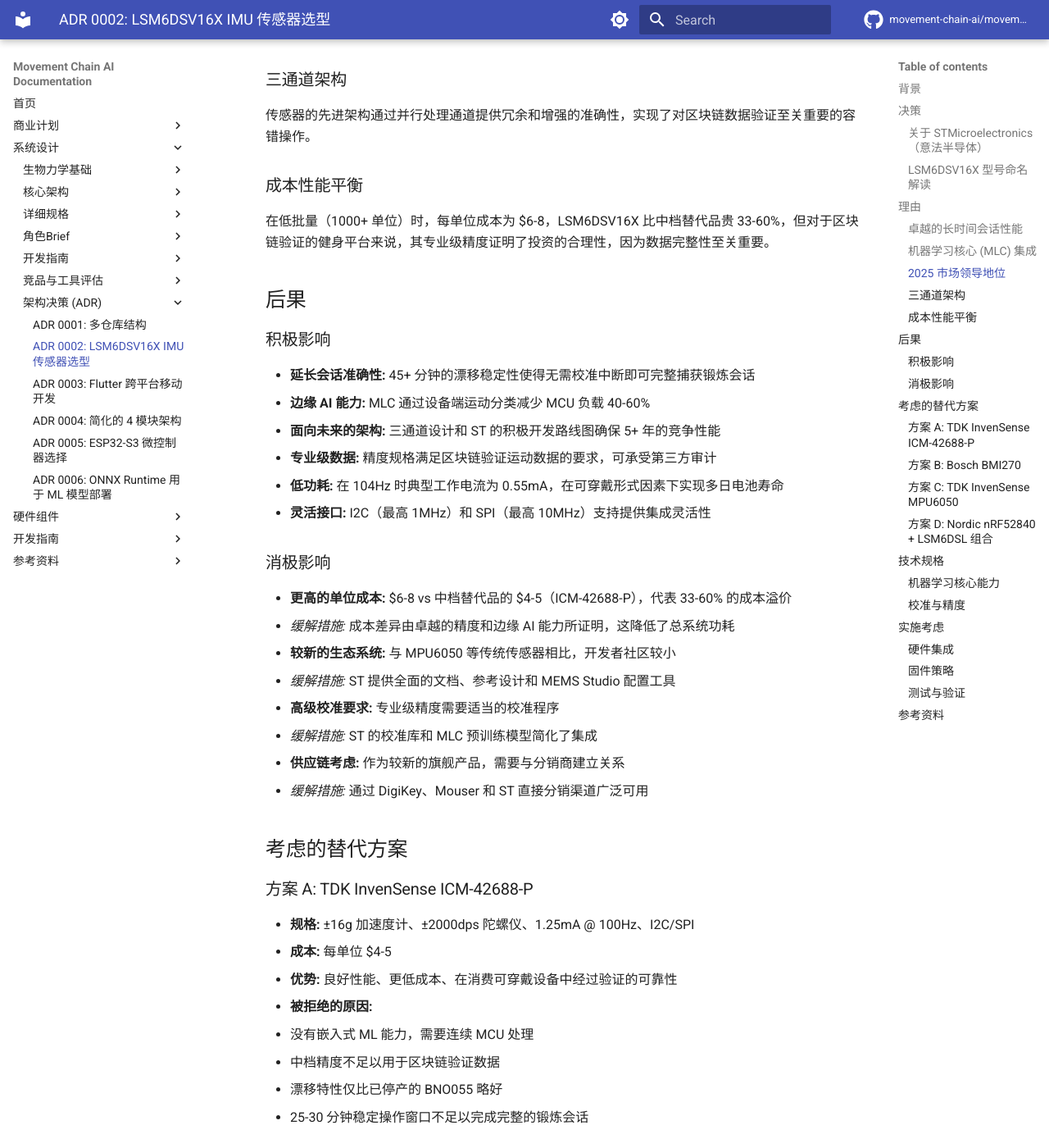
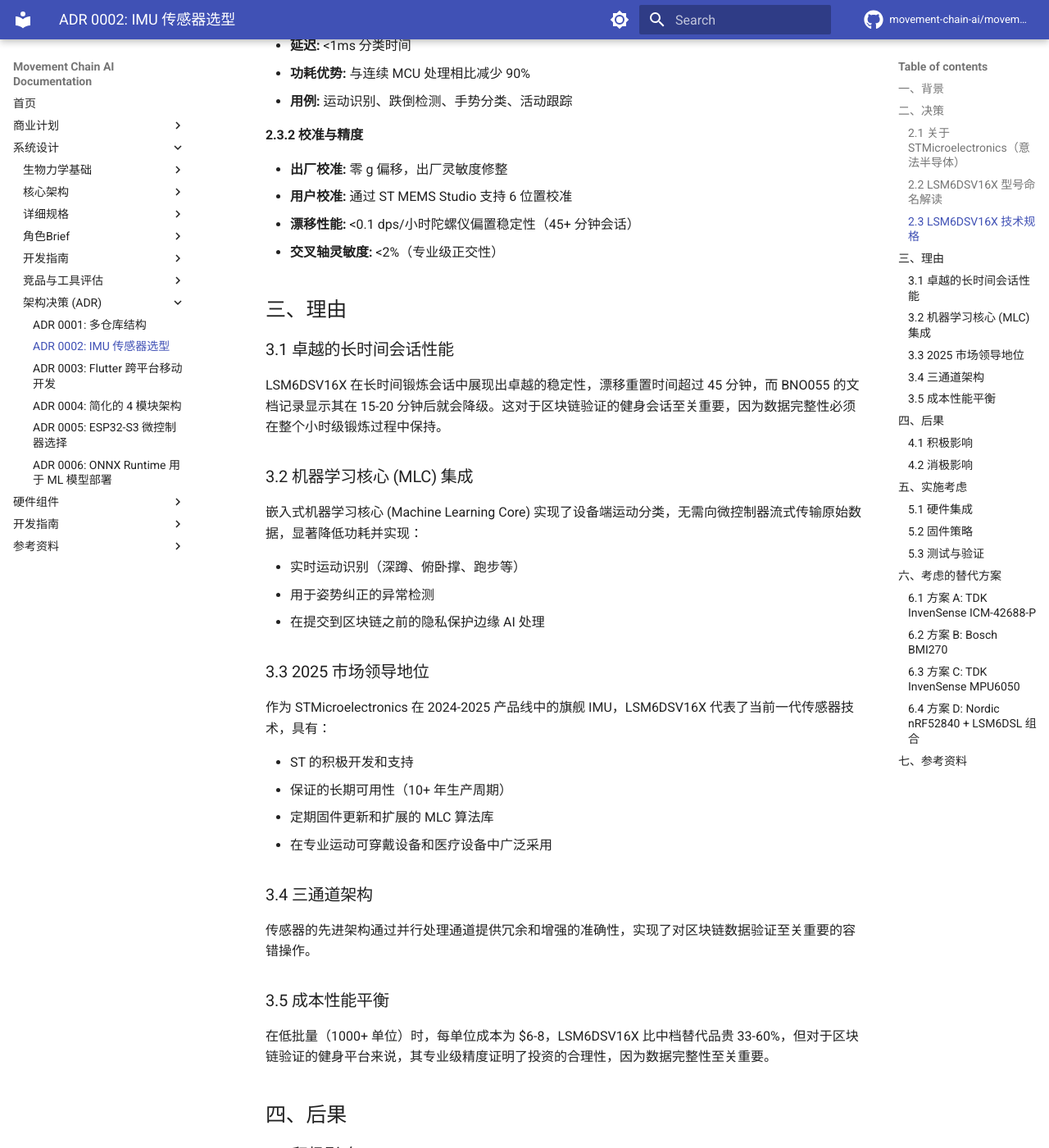
Before and after one commit to movement-chain-ai/movement-chain-docs, an MkDocs documentation site: the page built from docs/zh/design/decisions/0002-lsm6dsv16x-imu.md, in a window 1280 px wide and 1400 px high, scrolled down 2180 px. Shown: the whole window at 82% size. Built offline with MkDocs 1.6.1 and Material for MkDocs 9.7.7, drawn with Linux system fonts in a browser that asks for light colours; comment, search, counter and statistics services are not loaded; the version menu is left out; some of the changed text lies outside the part shown.

Commit message:
docs: ADR-0002 添加中文编号结构（一、二、2.1 等）

```diff
--- a/docs/zh/design/decisions/0002-lsm6dsv16x-imu.md
+++ b/docs/zh/design/decisions/0002-lsm6dsv16x-imu.md
@@ -1,11 +1,8 @@
-# ADR 0002: LSM6DSV16X IMU 传感器选型
+# ADR 0002: IMU 传感器选型
 
-**日期:** 2025-12-01
-**状态:** 已接受
+## 一、背景
 
-## 背景
-
-Movement Chain AI 需要一个高性能的 6 轴[惯性测量单元（IMU）](../../reference/engineering-glossary.md#1-imu-惯性测量单元)，能够以 100Hz [采样率](../../reference/engineering-glossary.md#3-采样率-sampling-rate)捕获人体运动数据，用于区块链验证的健身跟踪和运动分析。之前流行的 Bosch BNO055 传感器已经停产，因此需要选择一个现代化的替代品，满足以下要求：
+Movement Chain AI 需要一个高性能的 6 轴[惯性测量单元（IMU）](../../reference/engineering-glossary.md#1-imu-惯性测量单元)，能够以最低 100Hz [采样率](../../reference/engineering-glossary.md#3-采样率-sampling-rate)捕获人体运动数据，用于区块链验证的健身跟踪和运动分析。之前流行的 Bosch BNO055 传感器已经停产，且存在使用 15-20 分钟后漂移明显加剧的问题（无法支撑完整的锻炼时长），因此需要选择一个现代化的替代品，满足以下要求：
 
 - **采样率:** 最低 100Hz 以实现准确的运动捕获
 - **精度:** 专业级校准，在 45+ 分钟锻炼期间[漂移](../../reference/engineering-glossary.md#4-漂移-drift)最小
@@ -14,17 +11,15 @@ Movement Chain AI 需要一个高性能的 6 轴[惯性测量单元（IMU）](..
 - **集成性:** 与 ESP32 生态系统兼容的 [I2C/SPI](../../reference/engineering-glossary.md#6-i2c--spi-通信协议) 接口
 - **市场定位:** 必须是当前一代（2025 年）传感器，具有长期可用性
 
-BNO055 的停产及其已知的在长时间会话中（>30 分钟）的漂移问题，为升级到 2025 年最佳 IMU 技术创造了机会。
-
-## 决策
+## 二、决策
 
 选择 **STMicroelectronics LSM6DSV16X** 作为 Movement Chain AI 硬件的主要 IMU 传感器。
 
-### 关于 STMicroelectronics（意法半导体）
+### 2.1 关于 STMicroelectronics（意法半导体）
 
 STMicroelectronics（意法半导体）是全球领先的半导体公司，由意大利 SGS Microelettronica 和法国 Thomson Semiconducteurs 于 1987 年合并成立。公司总部位于瑞士日内瓦，是全球第八大半导体制造商，在 MEMS（微机电系统）传感器领域处于领导地位，尤其在消费电子、汽车和工业应用的运动传感器市场占据重要份额。
 
-### LSM6DSV16X 型号命名解读
+### 2.2 LSM6DSV16X 型号命名解读
 
 | 字段 | 含义 | 说明 |
 |------|------|------|
@@ -41,107 +36,7 @@ STMicroelectronics（意法半导体）是全球领先的半导体公司，由
 - **LSM6DSV32X**: ±32g 加速度计，适用于高冲击运动（拳击、极限运动）
 - **LSM6DSO**: 上一代产品，无 MLC，适用于成本敏感应用
 
-## 理由
-
-### 卓越的长时间会话性能
-
-LSM6DSV16X 在长时间锻炼会话中展现出卓越的稳定性，漂移重置时间超过 45 分钟，而 BNO055 的文档记录显示其在 15-20 分钟后就会降级。这对于区块链验证的健身会话至关重要，因为数据完整性必须在整个小时级锻炼过程中保持。
-
-### 机器学习核心 (MLC) 集成
-
-嵌入式机器学习核心 (Machine Learning Core) 实现了设备端运动分类，无需向微控制器流式传输原始数据，显著降低功耗并实现：
-
-- 实时运动识别（深蹲、俯卧撑、跑步等）
-- 用于姿势纠正的异常检测
-- 在提交到区块链之前的隐私保护边缘 AI 处理
-
-### 2025 市场领导地位
-
-作为 STMicroelectronics 在 2024-2025 产品线中的旗舰 IMU，LSM6DSV16X 代表了当前一代传感器技术，具有：
-
-- ST 的积极开发和支持
-- 保证的长期可用性（10+ 年生产周期）
-- 定期固件更新和扩展的 MLC 算法库
-- 在专业运动可穿戴设备和医疗设备中广泛采用
-
-### 三通道架构
-
-传感器的先进架构通过并行处理通道提供冗余和增强的准确性，实现了对区块链数据验证至关重要的容错操作。
-
-### 成本性能平衡
-
-在低批量（1000+ 单位）时，每单位成本为 $6-8，LSM6DSV16X 比中档替代品贵 33-60%，但对于区块链验证的健身平台来说，其专业级精度证明了投资的合理性，因为数据完整性至关重要。
-
-## 后果
-
-### 积极影响
-
-- **延长会话准确性:** 45+ 分钟的漂移稳定性使得无需校准中断即可完整捕获锻炼会话
-- **边缘 AI 能力:** MLC 通过设备端运动分类减少 MCU 负载 40-60%
-- **面向未来的架构:** 三通道设计和 ST 的积极开发路线图确保 5+ 年的竞争性能
-- **专业级数据:** 精度规格满足区块链验证运动数据的要求，可承受第三方审计
-- **低功耗:** 在 104Hz 时典型工作电流为 0.55mA，在可穿戴形式因素下实现多日电池寿命
-- **灵活接口:** I2C（最高 1MHz）和 SPI（最高 10MHz）支持提供集成灵活性
-
-### 消极影响
-
-- **更高的单位成本:** $6-8 vs 中档替代品的 $4-5（ICM-42688-P），代表 33-60% 的成本溢价
-  - *缓解措施:* 成本差异由卓越的精度和边缘 AI 能力所证明，这降低了总系统功耗
-- **较新的生态系统:** 与 MPU6050 等传统传感器相比，开发者社区较小
-  - *缓解措施:* ST 提供全面的文档、参考设计和 MEMS Studio 配置工具
-- **高级校准要求:** 专业级精度需要适当的校准程序
-  - *缓解措施:* ST 的校准库和 MLC 预训练模型简化了集成
-- **供应链考虑:** 作为较新的旗舰产品，需要与分销商建立关系
-  - *缓解措施:* 通过 DigiKey、Mouser 和 ST 直接分销渠道广泛可用
-
-## 考虑的替代方案
-
-### 方案 A: TDK InvenSense ICM-42688-P
-
-- **规格:** ±16g 加速度计、±2000dps 陀螺仪、1.25mA @ 100Hz、I2C/SPI
-- **成本:** 每单位 $4-5
-- **优势:** 良好性能、更低成本、在消费可穿戴设备中经过验证的可靠性
-- **被拒绝的原因:**
-  - 没有嵌入式 ML 能力，需要连续 MCU 处理
-  - 中档精度不足以用于区块链验证数据
-  - 漂移特性仅比已停产的 BNO055 略好
-  - 25-30 分钟稳定操作窗口不足以完成完整的锻炼会话
-
-### 方案 B: Bosch BMI270
-
-- **规格:** ±16g 加速度计、±2000dps 陀螺仪、0.7mA @ 100Hz、I2C/SPI
-- **成本:** 每单位 $3-4
-- **优势:** 出色的功耗效率、Bosch 传感器融合算法、更低成本
-- **被拒绝的原因:**
-  - 消费级定位（智能手机/健身手环）vs 专业运动可穿戴设备
-  - 与 LSM6DSV16X 的专用 MLC 相比，ML 能力有限
-  - Bosch 停产 BNO055 引发对长期产品线稳定性的担忧
-  - 精度规格低于区块链数据验证要求
-
-### 方案 C: TDK InvenSense MPU6050
-
-- **规格:** ±16g 加速度计、±2000dps 陀螺仪、3.9mA @ 100Hz、仅 I2C
-- **成本:** 每单位 $2-3
-- **优势:** 极低成本、大量社区支持、Arduino 库成熟度
-- **被拒绝的原因:**
-  - 2013 年时代技术，按 2025 年标准实际上已过时
-  - 高功耗（3.9mA）vs 现代替代品（0.55-1.25mA）
-  - 较差的漂移特性（10-15 分钟稳定窗口）
-  - 没有边缘 AI 能力
-  - 仅 I2C 接口限制高速数据吞吐量
-
-### 方案 D: Nordic nRF52840 + LSM6DSL 组合
-
-- **规格:** 蓝牙 SoC + 旧代 ST IMU
-- **成本:** 组合 $8-10
-- **优势:** 集成 BLE、ARM Cortex-M4 处理
-- **被拒绝的原因:**
-  - LSM6DSL 是上一代（2018 年）产品，没有 MLC 能力
-  - 组合成本高于 ESP32-S3 + LSM6DSV16X
-  - 缺少 WiFi 限制了连接选项
-  - Nordic SDK 的学习曲线比 Arduino 框架更陡峭
-
-## 技术规格
+### 2.3 LSM6DSV16X 技术规格
 
 | 参数 | 规格 | 备注 |
 |-----------|---------------|-------|
@@ -160,7 +55,7 @@ LSM6DSV16X 在长时间锻炼会话中展现出卓越的稳定性，漂移重置
 | **工作温度** | -40°C 到 +85°C | 扩展工业范围 |
 | **抗冲击性** | 10,000g | 承受跌落和高冲击运动 |
 
-### 机器学习核心能力
+#### 2.3.1 机器学习核心能力
 
 - **算法类型:** 决策树分类器
 - **程序内存:** 每个决策树 256 字节，最多 8 棵树
@@ -169,37 +64,137 @@ LSM6DSV16X 在长时间锻炼会话中展现出卓越的稳定性，漂移重置
 - **功耗优势:** 与连续 MCU 处理相比减少 90%
 - **用例:** 运动识别、跌倒检测、手势分类、活动跟踪
 
-### 校准与精度
+#### 2.3.2 校准与精度
 
 - **出厂校准:** 零 g 偏移，出厂灵敏度修整
 - **用户校准:** 通过 ST MEMS Studio 支持 6 位置校准
 - **漂移性能:** <0.1 dps/小时陀螺仪偏置稳定性（45+ 分钟会话）
 - **交叉轴灵敏度:** <2%（专业级正交性）
 
-## 实施考虑
+## 三、理由
 
-### 硬件集成
+### 3.1 卓越的长时间会话性能
+
+LSM6DSV16X 在长时间锻炼会话中展现出卓越的稳定性，漂移重置时间超过 45 分钟，而 BNO055 的文档记录显示其在 15-20 分钟后就会降级。这对于区块链验证的健身会话至关重要，因为数据完整性必须在整个小时级锻炼过程中保持。
+
+### 3.2 机器学习核心 (MLC) 集成
+
+嵌入式机器学习核心 (Machine Learning Core) 实现了设备端运动分类，无需向微控制器流式传输原始数据，显著降低功耗并实现：
+
+- 实时运动识别（深蹲、俯卧撑、跑步等）
+- 用于姿势纠正的异常检测
+- 在提交到区块链之前的隐私保护边缘 AI 处理
+
+### 3.3 2025 市场领导地位
+
+作为 STMicroelectronics 在 2024-2025 产品线中的旗舰 IMU，LSM6DSV16X 代表了当前一代传感器技术，具有：
+
+- ST 的积极开发和支持
+- 保证的长期可用性（10+ 年生产周期）
+- 定期固件更新和扩展的 MLC 算法库
+- 在专业运动可穿戴设备和医疗设备中广泛采用
+
+### 3.4 三通道架构
+
+传感器的先进架构通过并行处理通道提供冗余和增强的准确性，实现了对区块链数据验证至关重要的容错操作。
+
+### 3.5 成本性能平衡
+
+在低批量（1000+ 单位）时，每单位成本为 $6-8，LSM6DSV16X 比中档替代品贵 33-60%，但对于区块链验证的健身平台来说，其专业级精度证明了投资的合理性，因为数据完整性至关重要。
+
+## 四、后果
+
+### 4.1 积极影响
+
+- **延长会话准确性:** 45+ 分钟的漂移稳定性使得无需校准中断即可完整捕获锻炼会话
+- **边缘 AI 能力:** MLC 通过设备端运动分类减少 MCU 负载 40-60%
+- **面向未来的架构:** 三通道设计和 ST 的积极开发路线图确保 5+ 年的竞争性能
+- **专业级数据:** 精度规格满足区块链验证运动数据的要求，可承受第三方审计
+- **低功耗:** 在 104Hz 时典型工作电流为 0.55mA，在可穿戴形式因素下实现多日电池寿命
+- **灵活接口:** I2C（最高 1MHz）和 SPI（最高 10MHz）支持提供集成灵活性
+
+### 4.2 消极影响
+
+- **更高的单位成本:** $6-8 vs 中档替代品的 $4-5（ICM-42688-P），代表 33-60% 的成本溢价
+  - *缓解措施:* 成本差异由卓越的精度和边缘 AI 能力所证明，这降低了总系统功耗
+- **较新的生态系统:** 与 MPU6050 等传统传感器相比，开发者社区较小
+  - *缓解措施:* ST 提供全面的文档、参考设计和 MEMS Studio 配置工具
+- **高级校准要求:** 专业级精度需要适当的校准程序
+  - *缓解措施:* ST 的校准库和 MLC 预训练模型简化了集成
+- **供应链考虑:** 作为较新的旗舰产品，需要与分销商建立关系
+  - *缓解措施:* 通过 DigiKey、Mouser 和 ST 直接分销渠道广泛可用
+
+## 五、实施考虑
+
+### 5.1 硬件集成
 
 - **推荐配置:** SPI 接口，8MHz 用于 100Hz 双传感器流式传输
 - **电源:** 专用 3.3V LDO，配 10μF + 100nF 去耦（按 ST 参考设计）
 - **PCB 布局:** 保持 I2C/SPI 走线 <50mm，使用地平面屏蔽
 - **安装:** 传感器轴与设备坐标系对齐，确保机械耦合
 
-### 固件策略
+### 5.2 固件策略
 
 - **初始开发:** 使用 ST 的 Arduino 兼容库进行快速原型设计
 - **生产:** 迁移到带 DMA 的优化 SPI 驱动程序以提高功耗效率
 - **MLC 工作流:** 在 ST MEMS Studio 中训练模型，生成 .ucf 配置文件，通过 I2C 加载
 - **校准:** 在设备首次启动时实现 6 位置校准例程
 
-### 测试与验证
+### 5.3 测试与验证
 
 - **漂移测试:** 60 分钟连续记录会话以验证 45+ 分钟稳定性
 - **MLC 精度:** 根据标记数据集验证运动识别（目标精度 >95%）
 - **功耗分析:** 验证典型锻炼会话期间 <1mA 平均电流
 - **温度测试:** 验证 0°C 到 50°C 范围内的性能（户外锻炼）
 
-## 参考资料
+## 六、考虑的替代方案
+
+### 6.1 方案 A: TDK InvenSense ICM-42688-P
+
+- **规格:** ±16g 加速度计、±2000dps 陀螺仪、1.25mA @ 100Hz、I2C/SPI
+- **成本:** 每单位 $4-5
+- **优势:** 良好性能、更低成本、在消费可穿戴设备中经过验证的可靠性
+- **被拒绝的原因:**
+  - 没有嵌入式 ML 能力，需要连续 MCU 处理
+  - 中档精度不足以用于区块链验证数据
+  - 漂移特性仅比已停产的 BNO055 略好
+  - 25-30 分钟稳定操作窗口不足以完成完整的锻炼会话
+
+### 6.2 方案 B: Bosch BMI270
+
+- **规格:** ±16g 加速度计、±2000dps 陀螺仪、0.7mA @ 100Hz、I2C/SPI
+- **成本:** 每单位 $3-4
+- **优势:** 出色的功耗效率、Bosch 传感器融合算法、更低成本
+- **被拒绝的原因:**
+  - 消费级定位（智能手机/健身手环）vs 专业运动可穿戴设备
+  - 与 LSM6DSV16X 的专用 MLC 相比，ML 能力有限
+  - Bosch 停产 BNO055 引发对长期产品线稳定性的担忧
+  - 精度规格低于区块链数据验证要求
+
+### 6.3 方案 C: TDK InvenSense MPU6050
+
+- **规格:** ±16g 加速度计、±2000dps 陀螺仪、3.9mA @ 100Hz、仅 I2C
+- **成本:** 每单位 $2-3
+- **优势:** 极低成本、大量社区支持、Arduino 库成熟度
+- **被拒绝的原因:**
+  - 2013 年时代技术，按 2025 年标准实际上已过时
+  - 高功耗（3.9mA）vs 现代替代品（0.55-1.25mA）
+  - 较差的漂移特性（10-15 分钟稳定窗口）
+  - 没有边缘 AI 能力
+  - 仅 I2C 接口限制高速数据吞吐量
+
+### 6.4 方案 D: Nordic nRF52840 + LSM6DSL 组合
+
+- **规格:** 蓝牙 SoC + 旧代 ST IMU
+- **成本:** 组合 $8-10
+- **优势:** 集成 BLE、ARM Cortex-M4 处理
+- **被拒绝的原因:**
+  - LSM6DSL 是上一代（2018 年）产品，没有 MLC 能力
+  - 组合成本高于 ESP32-S3 + LSM6DSV16X
+  - 缺少 WiFi 限制了连接选项
+  - Nordic SDK 的学习曲线比 Arduino 框架更陡峭
+
+## 七、参考资料
 
 - **数据手册:** [STMicroelectronics LSM6DSV16X Datasheet](https://www.st.com/resource/en/datasheet/lsm6dsv16x.pdf)
 - **应用笔记 AN5763:** "LSM6DSV16X: Machine Learning Core" - ST 技术文档
```
